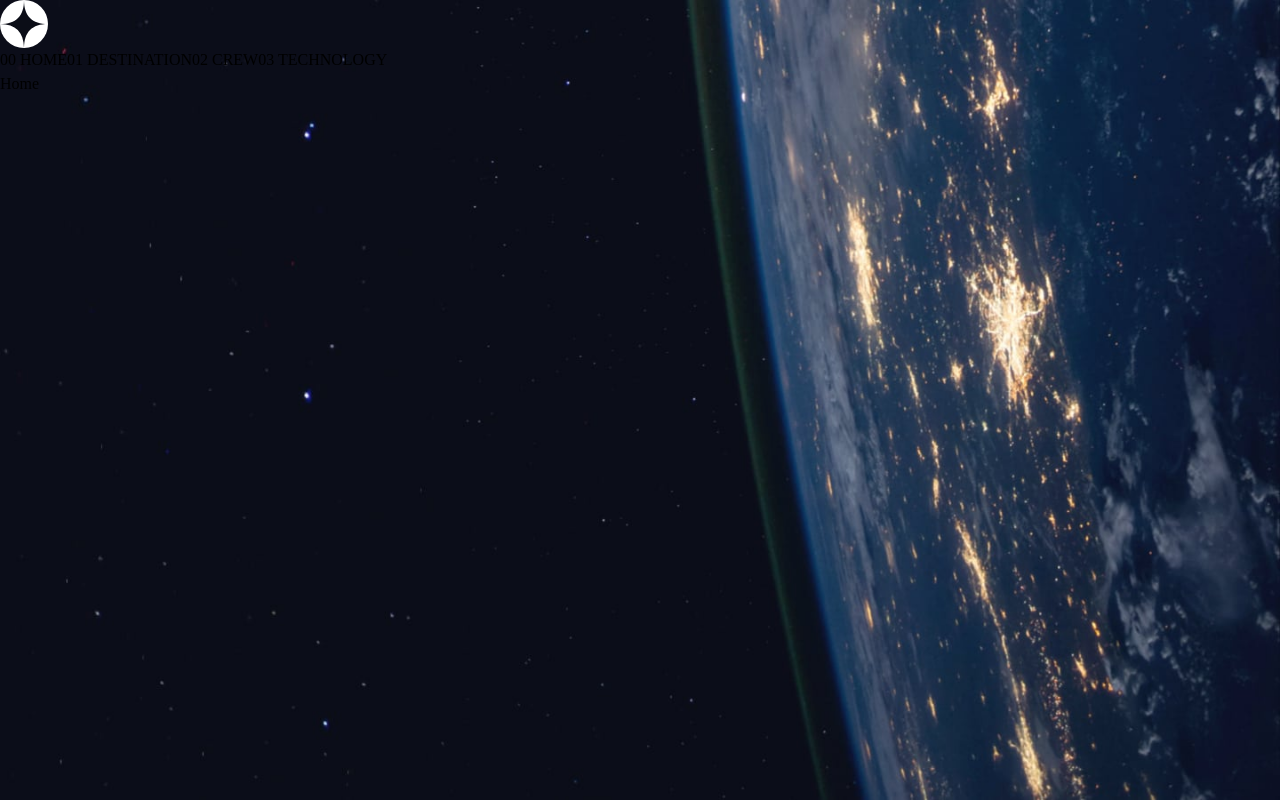
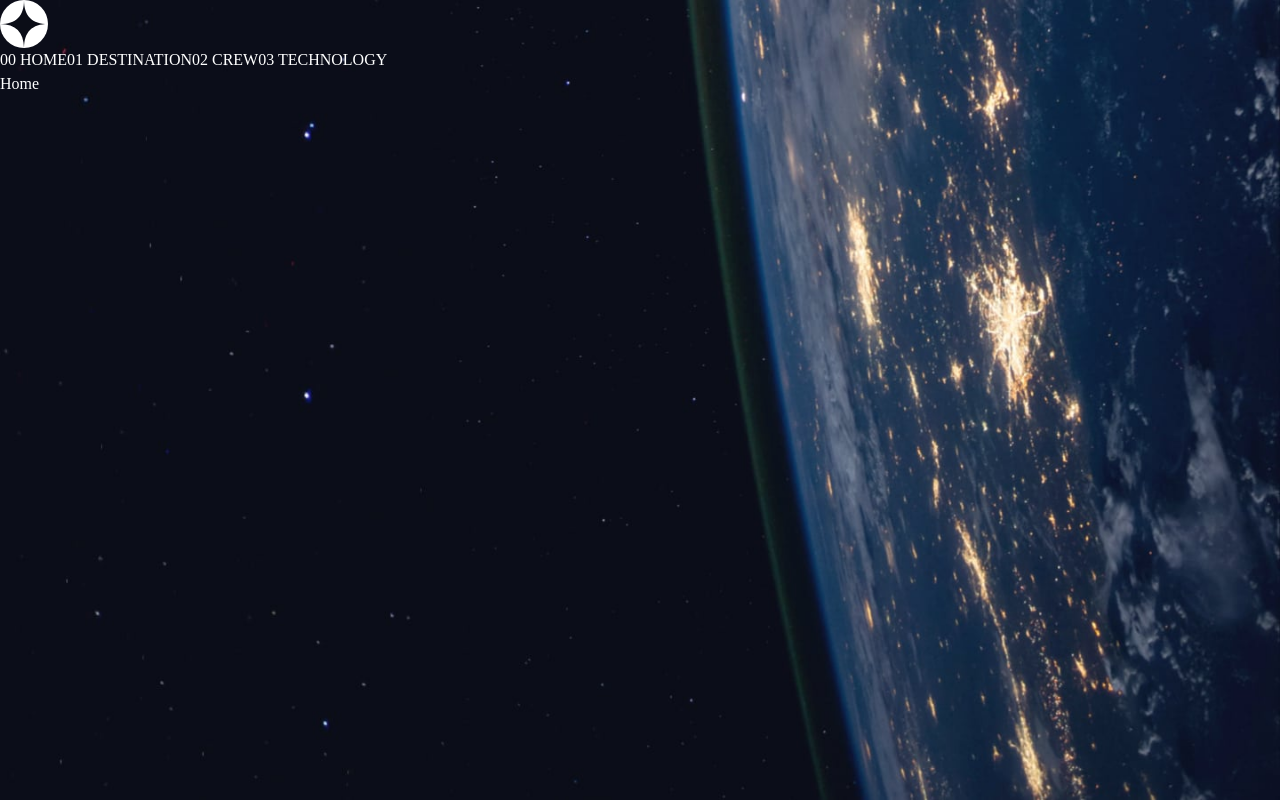
Before and after one commit to Chamara-Wijepala/space-travel, a React (Vite) app: page /#/ in a window 1280 px wide. Built offline with nearby package versions, Linux system fonts and the light colour scheme; a web font is replaced by a local one.

Commit message:
Change default color to white

```diff
--- a/src/Global.styled.ts
+++ b/src/Global.styled.ts
@@ -150,6 +150,7 @@ button {
 /* ------------------ */
 
 body {
+  color: hsl(var(--clr-white));
   background-size: cover;
   background-position: center;
   background-image: url(${({ imagePaths }) => imagePaths.desktop});
```
